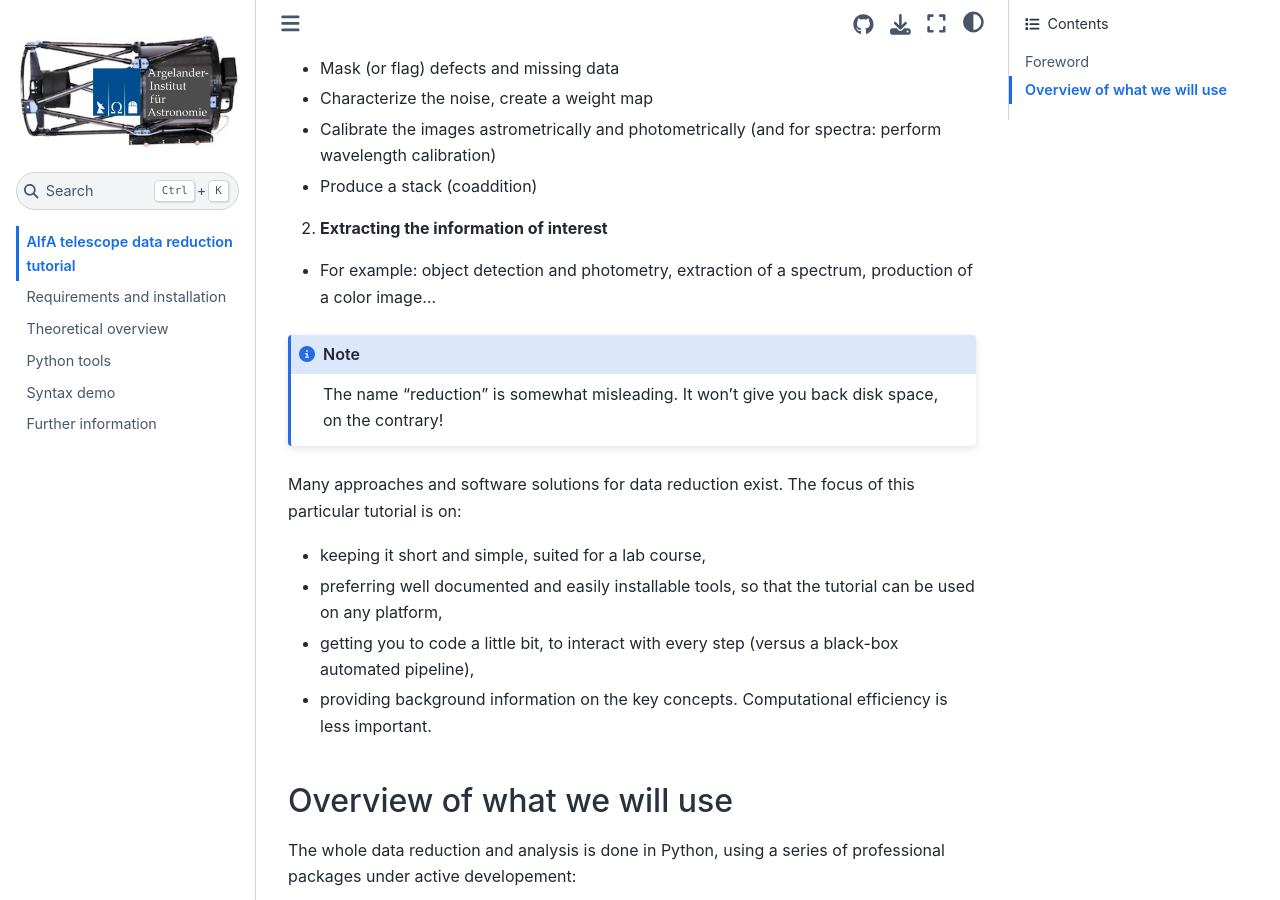
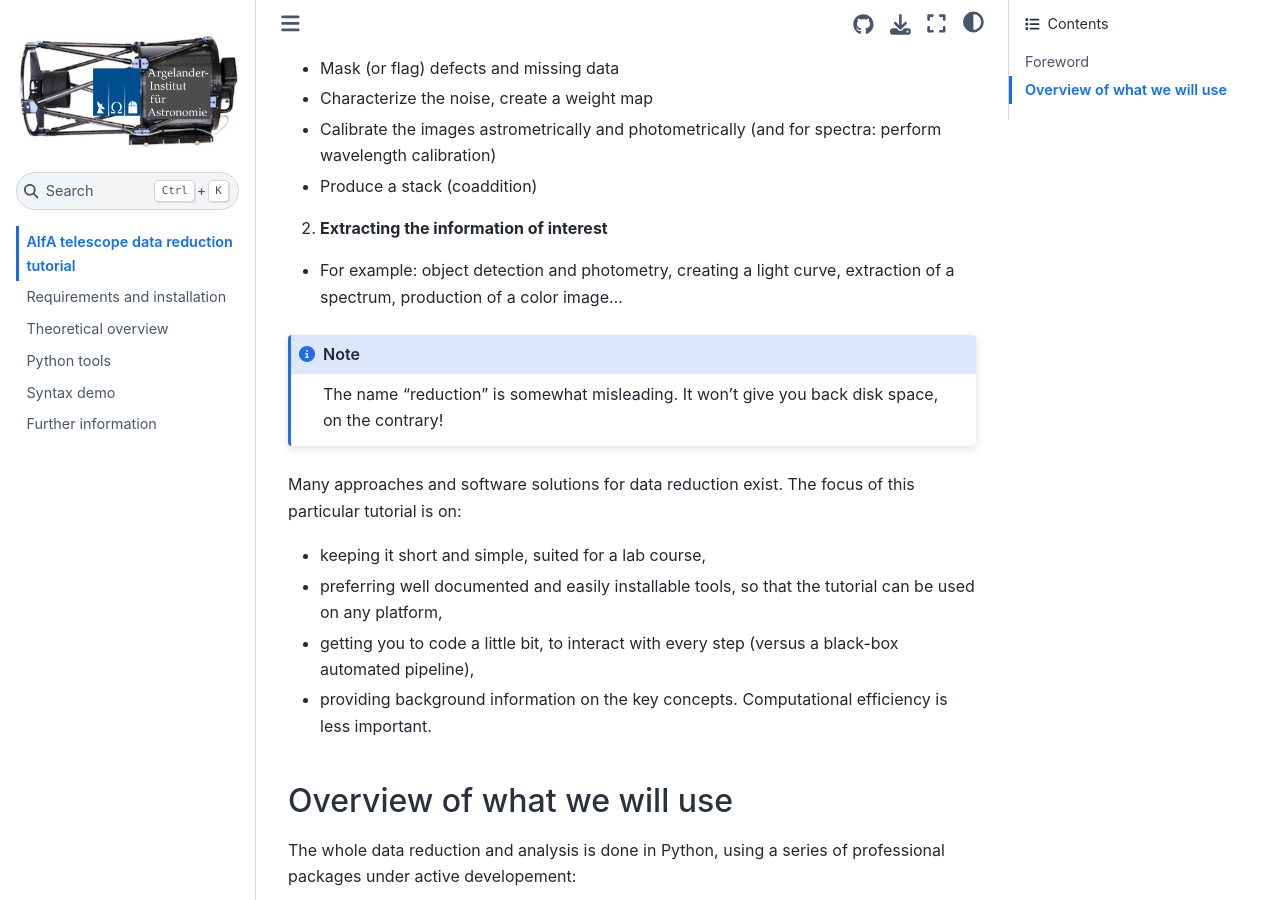
Before and after one commit to aifatelescope/datared, a Jupyter Book: the page built from book/intro.md, in a window 1280 px wide and 900 px high, scrolled down 377 px. Built offline with Jupyter Book 1.0.4 settings and Sphinx 7.4.7 and the Sphinx Book theme 1.1.4, drawn with Linux system fonts in a browser that asks for light colours.

Commit message:
Cleaned the pre-reduction notebook

```diff
--- a/book/intro.md
+++ b/book/intro.md
@@ -15,7 +15,7 @@ This task can typically be split into two separate parts:
 
 
 2) **Extracting the information of interest**
- * For example: object detection and photometry, extraction of a spectrum, production of a color image...
+ * For example: object detection and photometry, creating a light curve, extraction of a spectrum, production of a color image...
 
 :::{note}
 The name "reduction" is somewhat misleading. It won't give you back disk space, on the contrary!
```
Also changed, not shown: 1 other file.
